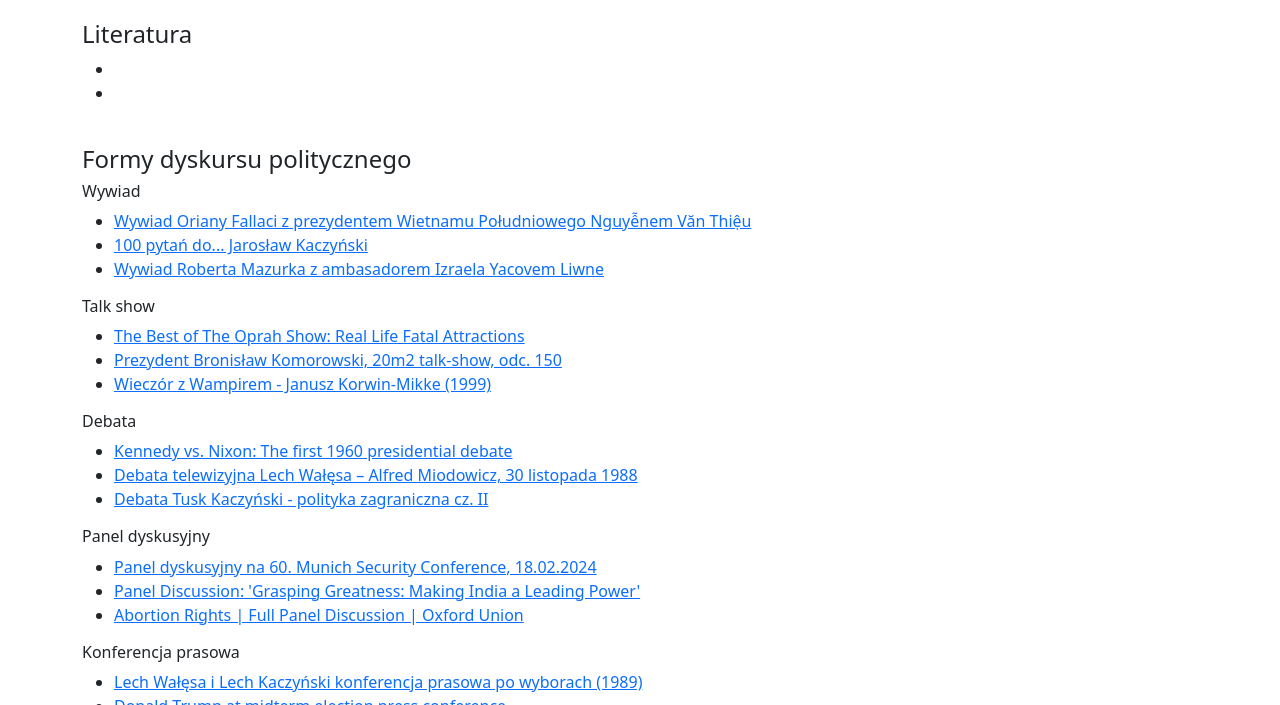
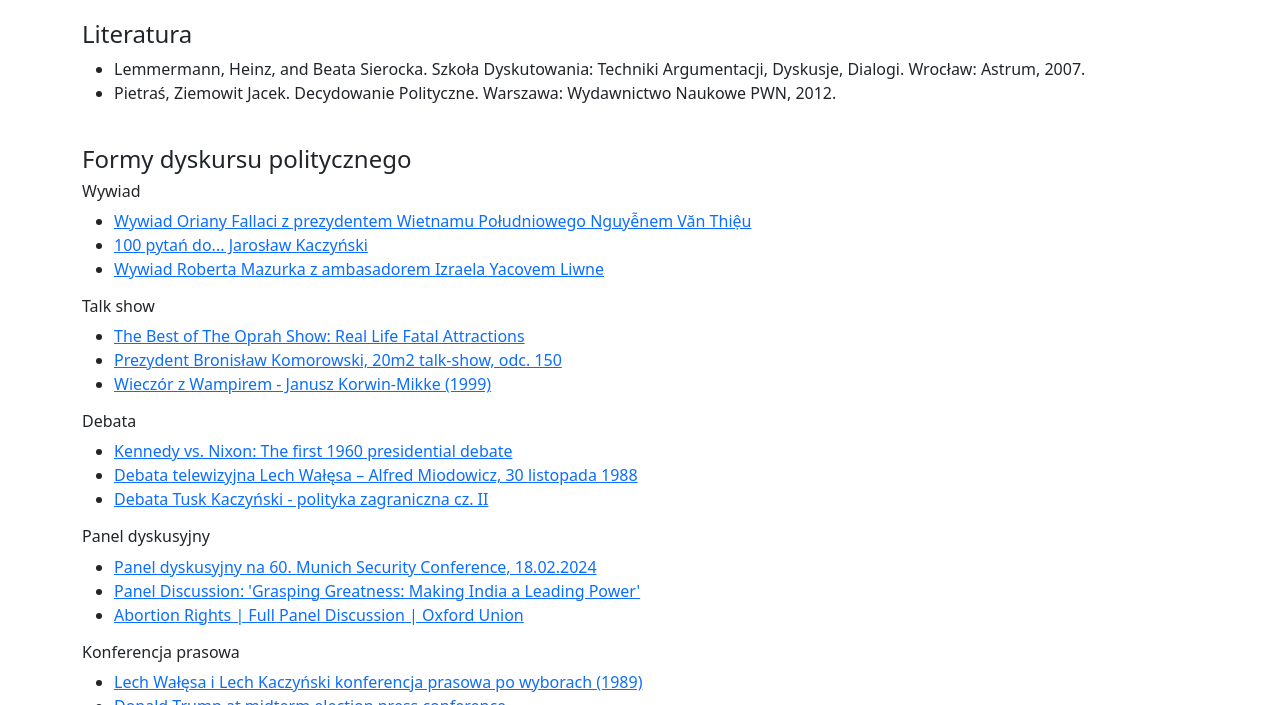
Before and after one commit to kuba-k-k/forms-of-political-discussion, a plain HTML site: page pages/bibliography.html in a window 1280 px wide. Shown: the part 95-800 px from the top of the page. Drawn offline with nearby package versions, Linux system fonts and the light colour scheme; files that its build step writes are made by us from their sources.

Commit message:
Update bibliography.html

```diff
--- a/pages/bibliography.html
+++ b/pages/bibliography.html
@@ -28,8 +28,8 @@
       <div class="container w100">
         <h4>Literatura</h4>
         <ul>
-          <li></li>
-          <li></li>
+          <li>Lemmermann, Heinz, and Beata Sierocka. Szkoła Dyskutowania: Techniki Argumentacji, Dyskusje, Dialogi. Wrocław: Astrum, 2007.</li>
+          <li>Pietraś, Ziemowit Jacek. Decydowanie Polityczne. Warszawa: Wydawnictwo Naukowe PWN, 2012.</li>
         </ul>
         <br>
 
```
